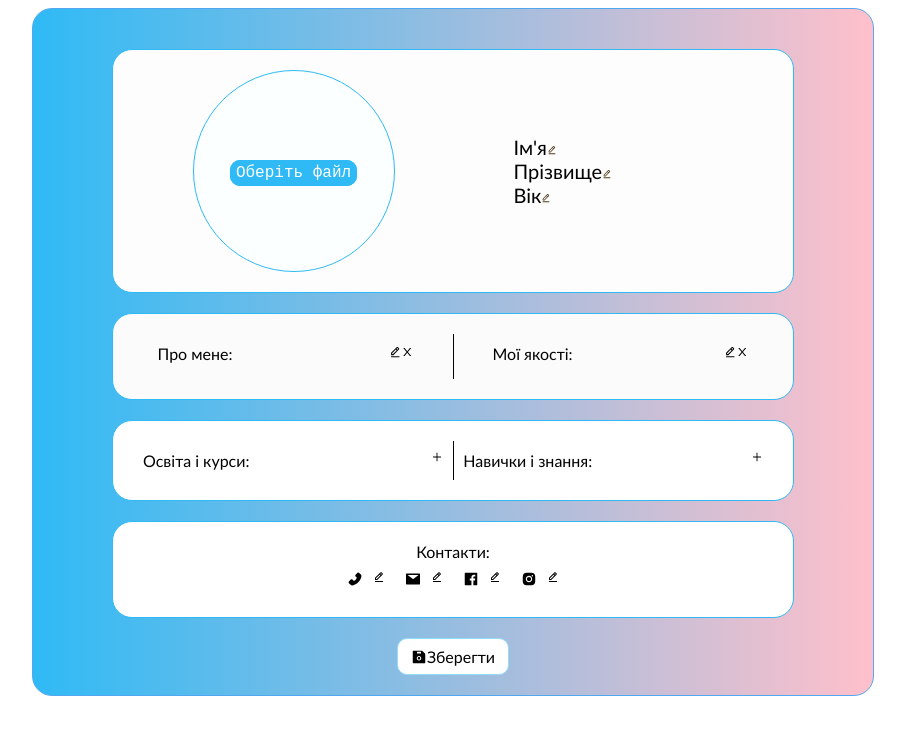
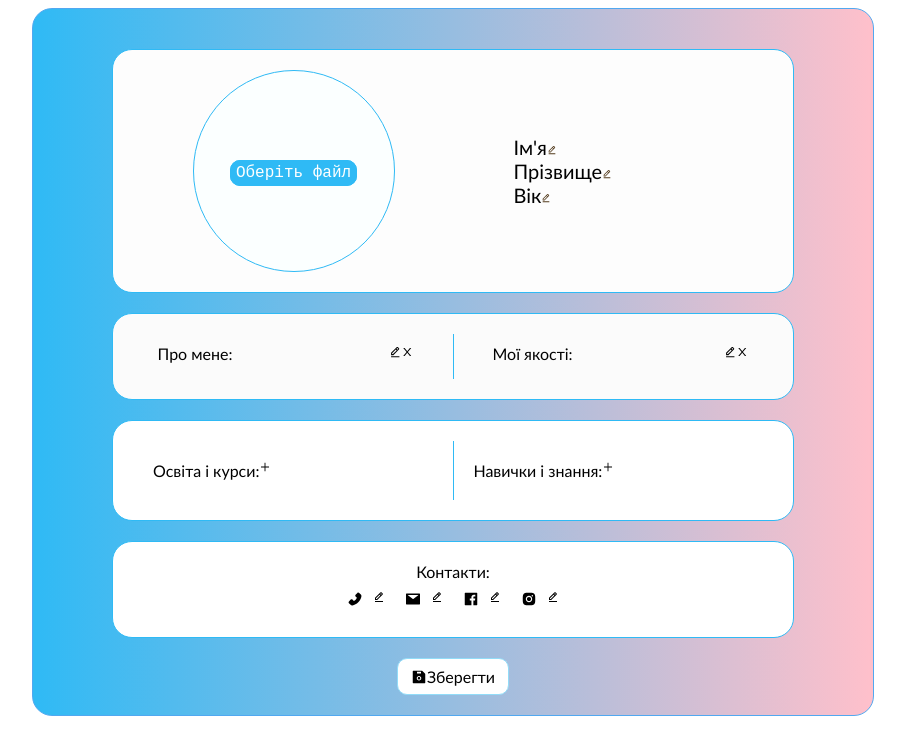
Before and after one commit to Averybigcrocodile/My_resume, a React (Create React App) app: page / in a window 1280 px wide. Both pictures are taken after a click on the icon 640 px from the left and 148 px from the top of the page. Shown: the top 754 px of the page, without its empty margins (187-1092 px from the left). Built offline with nearby package versions, Linux system fonts and the light colour scheme.

Commit message:
new commit

```diff
--- a/src/components/resume/about/style.css
+++ b/src/components/resume/about/style.css
@@ -3,22 +3,20 @@
     justify-content: space-around;
     background-color: rgb(251, 251, 251);
     border: 1px solid rgb(47, 186, 245);
-    min-width: 80%;
-    max-width: 80%;
+    width: 80%;
     padding: 20px;
     border-radius: 20px;
 }
 .about__line {
     min-height: 10px;
-    background-color: black;
+    background-color:rgb(47, 186, 245);;
     width: 1px;
 }
 .about__myself, .about__quality {
     display: flex;
     flex-direction: column;
     white-space: pre-wrap;
-    min-width: 40%;
-    max-width: 50%;
+    width: 40%;
     margin: 10px;
 }
 
--- a/src/components/resume/contacts/Contacts.jsx
+++ b/src/components/resume/contacts/Contacts.jsx
@@ -15,6 +15,27 @@ const Contacts = () => {
   const [facebook, setFacebook] = useState("");
   const [editField, setEditField] = useState("");
 
+  function handleKeyPressPhone(e) {
+    if (e.key === "Enter") {
+      setEditField(phone);
+    }
+  }
+  function handleKeyPressMail(e) {
+    if (e.key === "Enter") {
+      setEditField(mail);
+    }
+  }
+  function handleKeyPressInst(e) {
+    if (e.key === "Enter") {
+      setEditField(inst);
+    }
+  }
+  function handleKeyPressFacebook(e) {
+    if (e.key === "Enter") {
+      setEditField(facebook);
+    }
+  }
+
   return (
     <div className="contacts">
       <div className="contacts__header">Контакти:</div>
@@ -27,6 +48,7 @@ const Contacts = () => {
               onChange={(e) => setPhone(e.target.value)}
               value={phone}
               onBlur={() => setEditField("")}
+              onKeyDown={handleKeyPressPhone}
             />
           ) : (
             <span>{phone}</span>
@@ -44,6 +66,7 @@ const Contacts = () => {
               onChange={(e) => setMail(e.target.value)}
               value={mail}
               onBlur={() => setEditField("")}
+              onKeyDown={handleKeyPressMail}
             />
           ) : (
             <span>{mail}</span>
@@ -61,6 +84,7 @@ const Contacts = () => {
               onChange={(e) => setFacebook(e.target.value)}
               value={facebook}
               onBlur={() => setEditField("")}
+              onKeyDown={handleKeyPressFacebook}
             />
           ) : (
             <span>{facebook}</span>
@@ -78,6 +102,7 @@ const Contacts = () => {
               onChange={(e) => setInst(e.target.value)}
               value={inst}
               onBlur={() => setEditField("")}
+              onKeyDown={handleKeyPressInst}
             />
           ) : (
             <span>{inst}</span>
--- a/src/components/resume/contacts/style.css
+++ b/src/components/resume/contacts/style.css
@@ -1,5 +1,5 @@
 .contacts {
-    min-width: 80%;
+    width: 80%;
     background-color: rgb(255, 255, 255);
     border: 1px solid rgb(47, 186, 245);
     padding: 20px;
--- a/src/components/resume/education/EducationAndExperience.jsx
+++ b/src/components/resume/education/EducationAndExperience.jsx
@@ -82,7 +82,8 @@ const EducationAndExperience = () => {
     <div className="educationAndExperience">
       <div className="education">
         <div className="setEducation">
-          <div>Освіта і курси:</div>
+          <div className="education__header">
+            Освіта і курси:
             {!addSchools ? (
               <AiOutlinePlus
                 className="education__btn hide-on-save"
@@ -97,12 +98,14 @@ const EducationAndExperience = () => {
               />
             )}
           </div>
+        </div>
         {education}
       </div>
       <div className="line"></div>
       <div className="experience">
         <div className="setExperience">
-          <div>Навички і знання:</div>
+          <div className="experience__header">
+            Навички і знання:
             {!addExperience ? (
               <AiOutlinePlus
                 className="education__btn hide-on-save"
@@ -117,6 +120,7 @@ const EducationAndExperience = () => {
               />
             )}
           </div>
+        </div>
         {exp}
       </div>
     </div>
--- a/src/components/resume/education/style.css
+++ b/src/components/resume/education/style.css
@@ -8,10 +8,14 @@
     justify-content: space-around;
     border: 1px solid rgb(47, 186, 245);
 }
-
+.education__header, .experience__header {
+    max-width: 100%;
+    display: flex;
+    justify-content: space-between;
+}
 .line {
     min-height: 10px;
-    background-color: black;
+    background-color:rgb(47, 186, 245);;
     width: 1px;
 }
 .education__btn {
@@ -24,13 +28,14 @@
     transition: 0.3s;
 }
 .education, .experience {
-    width: 70%;
-    padding: 10px;
+    width: 50%;
+    padding: 20px;
 }
 .setEducation, .setExperience {
     display: flex;
     width: 100%;
     justify-content: space-between;
+    align-items: center;
 }
 .school, .habit {
     display: flex;
```
Lines whose indentation alone changed are shown as unchanged.
